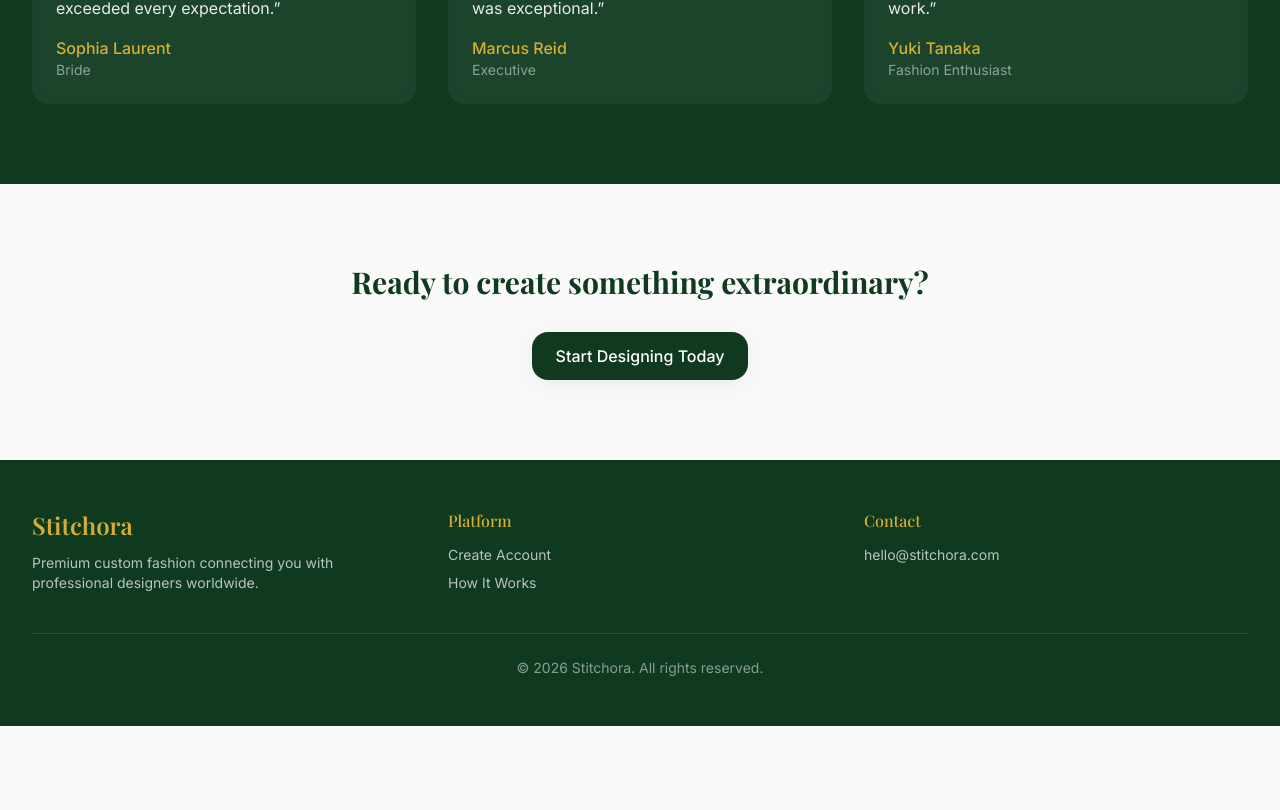
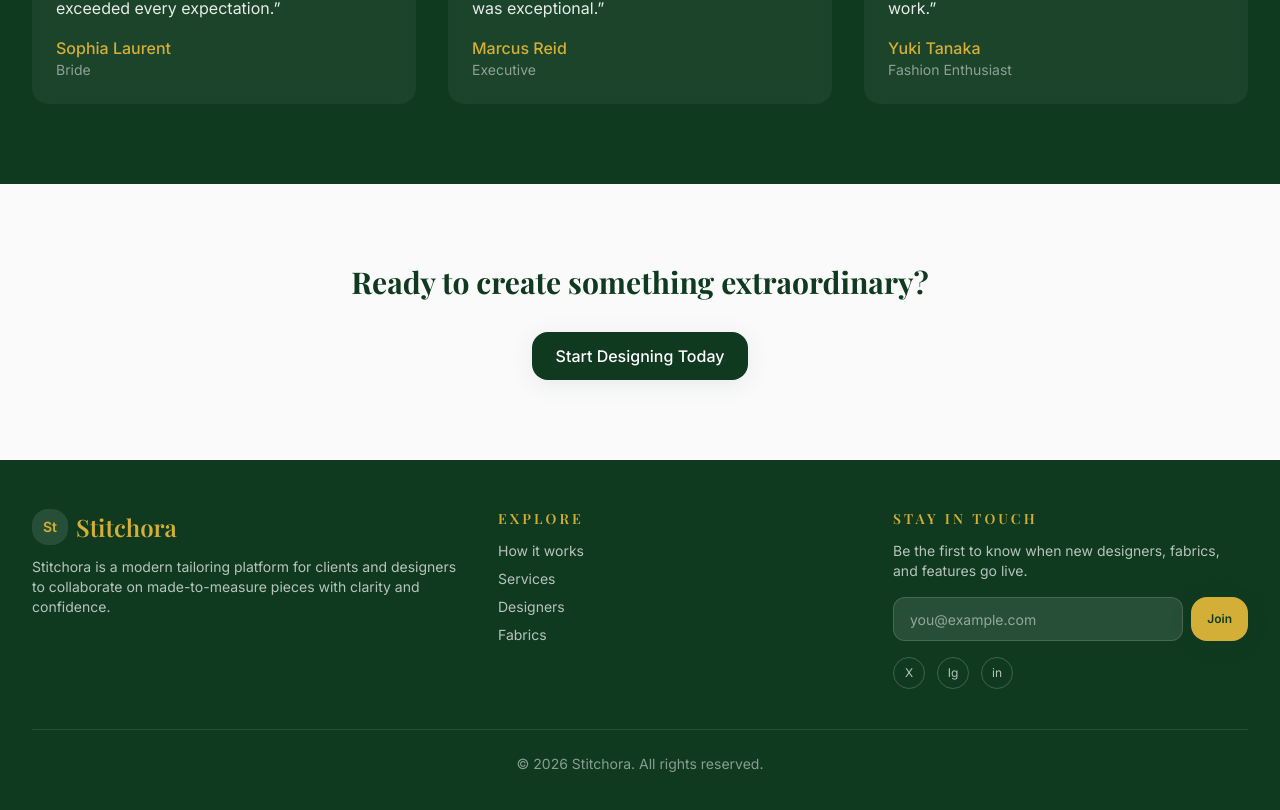
Before and after one commit to DIVINEakisa/Stitchora, a React (Vite) app in the folder client/: page / in a window 1280 px wide. Shown: the part 1818-2628 px from the top of the page. Before the commit the page ends 2544 px from the top, so only its background shows below. Built offline with nearby package versions, Linux system fonts and the light colour scheme; no server answers.

Commit message:
client home

```diff
--- a/client/package.json
+++ b/client/package.json
@@ -10,6 +10,7 @@
   "dependencies": {
     "axios": "^1.7.9",
     "date-fns": "^4.1.0",
+    "framer-motion": "^11.0.0",
     "react": "^18.3.1",
     "react-dom": "^18.3.1",
     "react-router-dom": "^7.1.1",
--- a/client/src/components/layout/Footer.jsx
+++ b/client/src/components/layout/Footer.jsx
@@ -1,30 +1,103 @@
 import { Link } from 'react-router-dom';
 
 export default function Footer() {
+  const year = new Date().getFullYear();
+
   return (
-    <footer className="border-t border-primary/10 bg-primary text-white/90">
+    <footer id="contact" className="border-t border-primary/10 bg-primary text-white/90">
       <div className="mx-auto max-w-7xl px-4 py-12 sm:px-6 lg:px-8">
-        <div className="grid gap-8 md:grid-cols-3">
+        <div className="grid gap-10 md:grid-cols-[1.2fr_1fr_1fr]">
           <div>
-            <h3 className="font-display text-2xl font-semibold text-accent">Stitchora</h3>
+            <div className="flex items-center gap-2">
+              <span className="flex h-9 w-9 items-center justify-center rounded-2xl bg-white/10 text-sm font-semibold text-accent">
+                St
+              </span>
+              <h3 className="font-display text-2xl font-semibold text-accent">Stitchora</h3>
+            </div>
             <p className="mt-3 text-sm text-white/70">
-              Premium custom fashion connecting you with professional designers worldwide.
+              Stitchora is a modern tailoring platform for clients and designers to collaborate on made-to-measure
+              pieces with clarity and confidence.
             </p>
           </div>
+
           <div>
-            <h4 className="font-medium text-accent">Platform</h4>
+            <h4 className="text-sm font-semibold uppercase tracking-[0.22em] text-accent">Explore</h4>
             <ul className="mt-3 space-y-2 text-sm text-white/70">
-              <li><Link to="/register" className="hover:text-white">Create Account</Link></li>
-              <li><a href="/#how-it-works" className="hover:text-white">How It Works</a></li>
+              <li>
+                <a href="/#how-it-works" className="hover:text-white">
+                  How it works
+                </a>
+              </li>
+              <li>
+                <a href="/#services" className="hover:text-white">
+                  Services
+                </a>
+              </li>
+              <li>
+                <a href="/#designers" className="hover:text-white">
+                  Designers
+                </a>
+              </li>
+              <li>
+                <a href="/#fabrics" className="hover:text-white">
+                  Fabrics
+                </a>
+              </li>
             </ul>
           </div>
+
           <div>
-            <h4 className="font-medium text-accent">Contact</h4>
-            <p className="mt-3 text-sm text-white/70">hello@stitchora.com</p>
+            <h4 className="text-sm font-semibold uppercase tracking-[0.22em] text-accent">Stay in touch</h4>
+            <p className="mt-3 text-sm text-white/70">
+              Be the first to know when new designers, fabrics, and features go live.
+            </p>
+            <form
+              className="mt-4 flex gap-2"
+              onSubmit={(e) => {
+                e.preventDefault();
+              }}
+            >
+              <input
+                type="email"
+                required
+                placeholder="you@example.com"
+                className="input-field h-11 border-white/15 bg-white/10 text-sm text-white placeholder:text-white/50"
+              />
+              <button
+                type="submit"
+                className="btn-accent h-11 whitespace-nowrap px-4 text-xs font-semibold"
+              >
+                Join
+              </button>
+            </form>
+            <div className="mt-4 flex gap-3 text-white/70">
+              <button
+                type="button"
+                className="inline-flex h-8 w-8 items-center justify-center rounded-full border border-white/20 text-xs hover:border-white hover:text-white"
+                aria-label="Visit Stitchora on X"
+              >
+                X
+              </button>
+              <button
+                type="button"
+                className="inline-flex h-8 w-8 items-center justify-center rounded-full border border-white/20 text-xs hover:border-white hover:text-white"
+                aria-label="Visit Stitchora on Instagram"
+              >
+                Ig
+              </button>
+              <button
+                type="button"
+                className="inline-flex h-8 w-8 items-center justify-center rounded-full border border-white/20 text-xs hover:border-white hover:text-white"
+                aria-label="Visit Stitchora on LinkedIn"
+              >
+                in
+              </button>
+            </div>
           </div>
         </div>
+
         <p className="mt-10 border-t border-white/10 pt-6 text-center text-sm text-white/50">
-          © {new Date().getFullYear()} Stitchora. All rights reserved.
+          © {year} Stitchora. All rights reserved.
         </p>
       </div>
     </footer>
```
